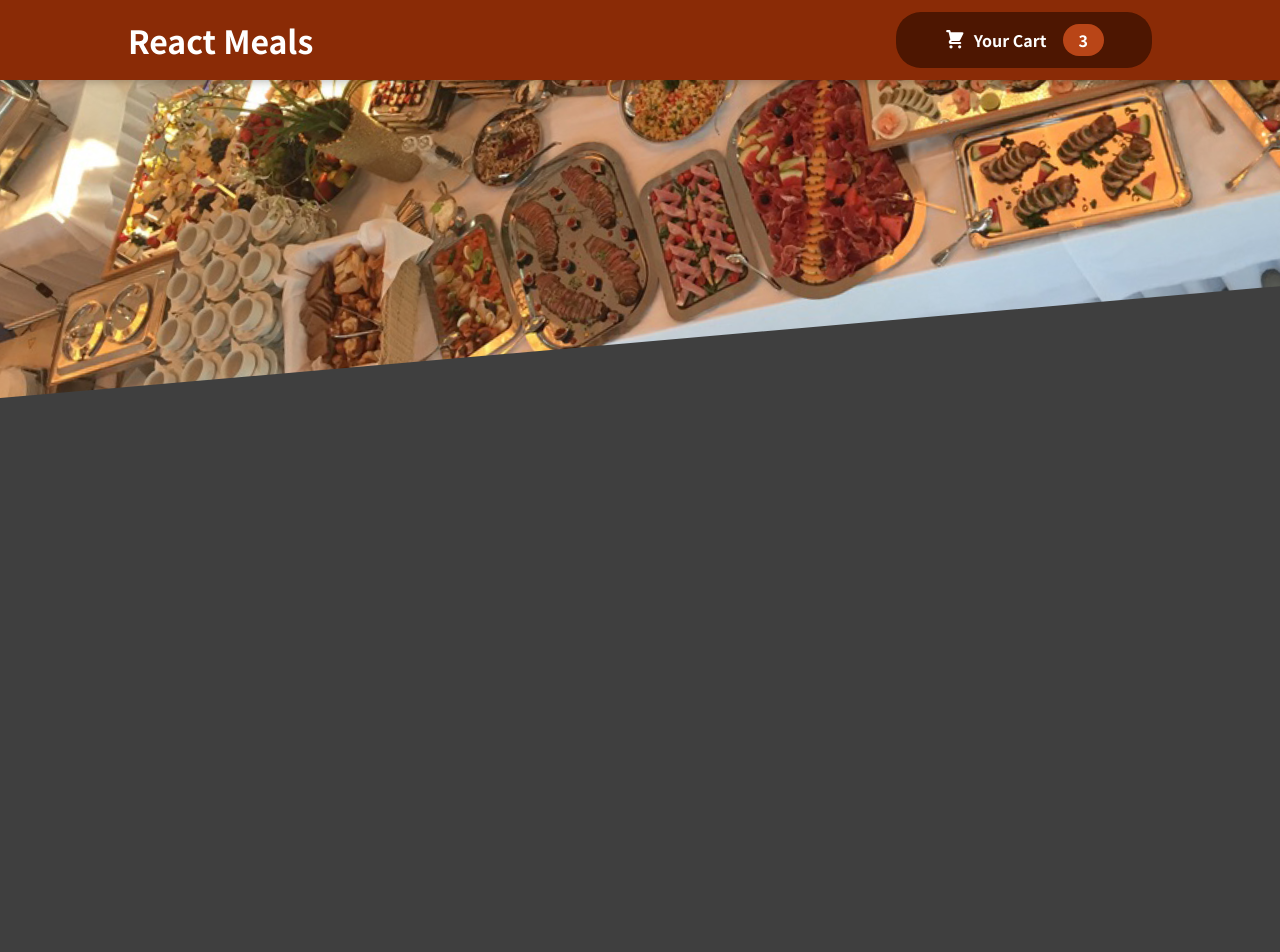
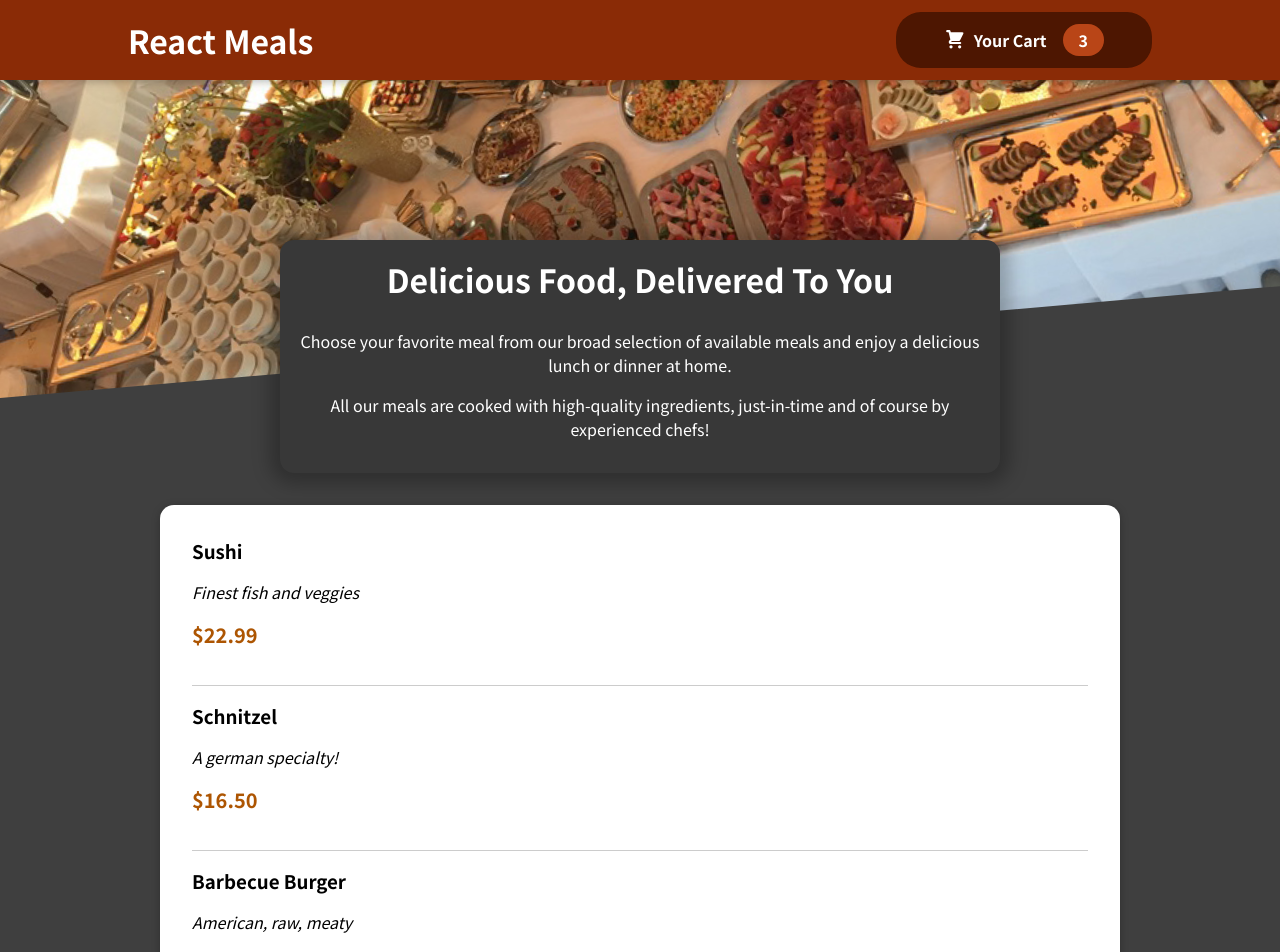
Before and after one commit to mimi3403/Food-Order, a React (Create React App) app: page / in a window 1280 px wide. Shown: the top 952 px of the page. Before the commit the page ends 800 px from the top, so only its background shows below. Built offline with nearby package versions, Linux system fonts and the light colour scheme.

Commit message:
finished - MealItem

```diff
--- a/src/App.js
+++ b/src/App.js
@@ -1,10 +1,14 @@
 import { Fragment } from "react";
 import Header from "./components/Layout/Header";
+import Meals from "./components/Meals/Meals";
 
 function App() {
   return (
     <Fragment>
       <Header />
+      <main>
+        <Meals />
+      </main>
     </Fragment>
   );
 }
--- a/src/components/Meals/AvailableMeals.js
+++ b/src/components/Meals/AvailableMeals.js
@@ -1,3 +1,49 @@
-const AvailableMeals = (props) => {};
+import Card from "../UI/Card";
+import classes from "./AvailableMeals.module.css";
+import MealItem from "./MealItem/MealItem";
+
+const DUMMY_MEALS = [
+  {
+    id: "m1",
+    name: "Sushi",
+    description: "Finest fish and veggies",
+    price: 22.99,
+  },
+  {
+    id: "m2",
+    name: "Schnitzel",
+    description: "A german specialty!",
+    price: 16.5,
+  },
+  {
+    id: "m3",
+    name: "Barbecue Burger",
+    description: "American, raw, meaty",
+    price: 12.99,
+  },
+  {
+    id: "m4",
+    name: "Green Bowl",
+    description: "Healthy...and green...",
+    price: 18.99,
+  },
+];
+const AvailableMeals = () => {
+  const mealsList = DUMMY_MEALS.map((meal) => (
+    <MealItem
+      key={meal.id}
+      name={meal.name}
+      description={meal.description}
+      price={meal.price}
+    />
+  ));
+  return (
+    <section className={classes.meals}>
+      <Card>
+        <ul>{mealsList}</ul>
+      </Card>
+    </section>
+  );
+};
 
 export default AvailableMeals;
--- /dev/null
+++ b/src/components/Meals/AvailableMeals.module.css
@@ -0,0 +1,24 @@
+.meals {
+  max-width: 60rem;
+  width: 90%;
+  margin: 2rem auto;
+  animation: meals-appear 1s ease-out forwards;
+}
+
+.meals ul {
+  list-style: none;
+  margin: 0;
+  padding: 0;
+}
+
+@keyframes meals-appear {
+  from {
+    opacity: 0;
+    transform: translateY(3rem);
+  }
+
+  to {
+    opacity: 1;
+    transform: translateY(0);
+  }
+}
--- /dev/null
+++ b/src/components/Meals/MealItem/MealItem.js
@@ -0,0 +1,17 @@
+import classes from "./MealItem.module.css";
+
+const MealItem = (props) => {
+  const price = `$${props.price.toFixed(2)}`;
+  return (
+    <li className={classes.meal}>
+      <div>
+        <h3>{props.name}</h3>
+        <p className={classes.description}>{props.description}</p>
+        <p className={classes.price}>{price}</p>
+      </div>
+      <div></div>
+    </li>
+  );
+};
+
+export default MealItem;
--- /dev/null
+++ b/src/components/Meals/MealItem/MealItem.module.css
@@ -0,0 +1,22 @@
+.meal {
+  display: flex;
+  justify-content: space-between;
+  margin: 1rem;
+  padding-bottom: 1rem;
+  border-bottom: 1px solid #ccc;
+}
+
+.meal h3 {
+  margin: 0 0 0.25rem 0;
+}
+
+.description {
+  font-style: italic;
+}
+
+.price {
+  margin-top: 0.25rem;
+  font-weight: bold;
+  color: #ad5502;
+  font-size: 1.25rem;
+}
--- a/src/components/Meals/Meals.js
+++ b/src/components/Meals/Meals.js
@@ -1,3 +1,14 @@
-const Meals = (props) => {};
+import AvailableMeals from "./AvailableMeals";
+import MealsSummary from "./MealsSummary";
+import { Fragment } from "react";
+
+const Meals = (props) => {
+  return (
+    <Fragment>
+      <MealsSummary />
+      <AvailableMeals />
+    </Fragment>
+  );
+};
 
 export default Meals;
--- a/src/components/Meals/MealsSummary.js
+++ b/src/components/Meals/MealsSummary.js
@@ -1,3 +1,19 @@
-const MealsSummary = (props) => {};
+import classes from "./MealsSummary.module.css";
+
+const MealsSummary = () => {
+  return (
+    <section className={classes.summary}>
+      <h2>Delicious Food, Delivered To You</h2>
+      <p>
+        Choose your favorite meal from our broad selection of available meals
+        and enjoy a delicious lunch or dinner at home.
+      </p>
+      <p>
+        All our meals are cooked with high-quality ingredients, just-in-time and
+        of course by experienced chefs!
+      </p>
+    </section>
+  );
+};
 
 export default MealsSummary;
--- /dev/null
+++ b/src/components/Meals/MealsSummary.module.css
@@ -0,0 +1,18 @@
+.summary {
+  text-align: center;
+  max-width: 45rem;
+  width: 90%;
+  margin: auto;
+  margin-top: -10rem;
+  position: relative;
+  background-color: #383838;
+  color: white;
+  border-radius: 14px;
+  padding: 1rem;
+  box-shadow: 0 1px 18px 10px rgba(0, 0, 0, 0.25);
+}
+
+.summary h2 {
+  font-size: 2rem;
+  margin-top: 0;
+}
--- /dev/null
+++ b/src/components/UI/Card.js
@@ -0,0 +1,7 @@
+import classes from "./Card.module.css";
+
+const Card = (props) => {
+  return <div className={classes.card}>{props.children}</div>;
+};
+
+export default Card;
--- /dev/null
+++ b/src/components/UI/Card.module.css
@@ -0,0 +1,6 @@
+.card {
+  padding: 1rem;
+  box-shadow: 0 2px 8px rgba(0, 0, 0, 0.25);
+  border-radius: 14px;
+  background-color: white;
+}
```
Also changed, not shown: src/components/Meals/MealItem/MealItemForm.js (added), 1 other file (tests, documents, lock files or other folders).
